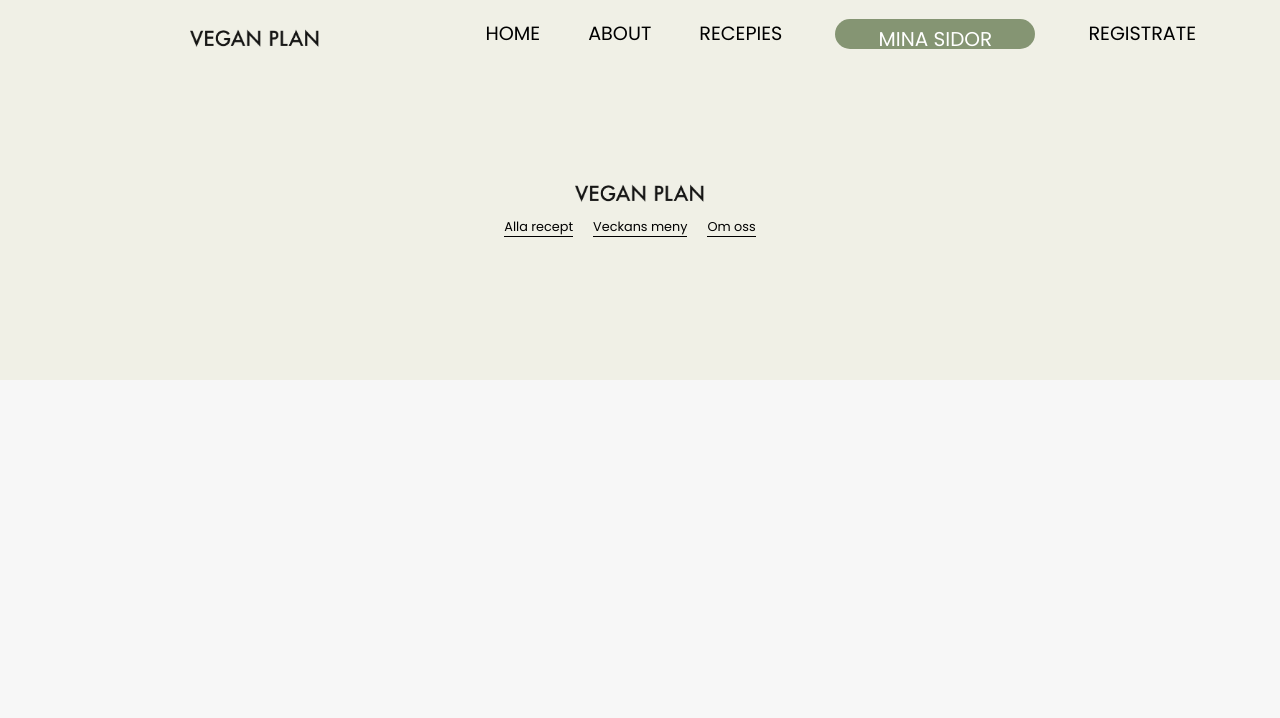
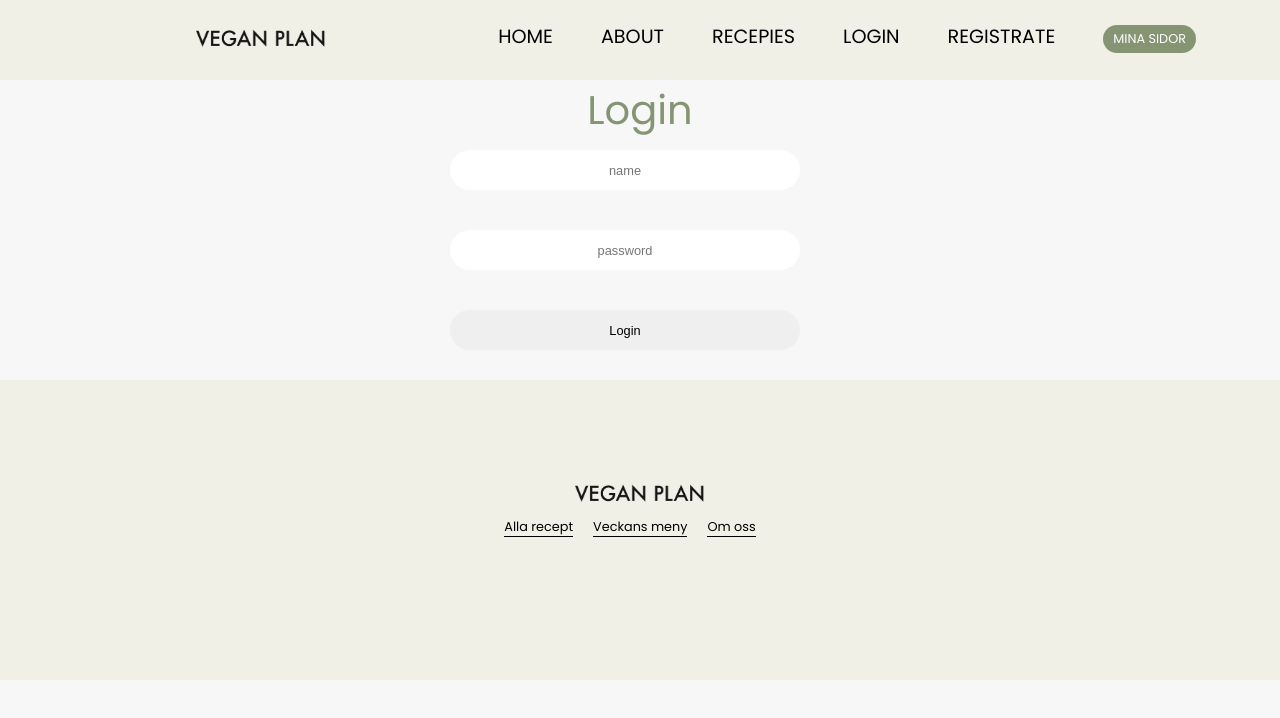
Before and after one commit to rebecka-oscarsson/vegan-plan, a React (Create React App) app: page /login in a window 1280 px wide. Shown: the top 718 px of the page. Built offline with nearby package versions, Linux system fonts and the light colour scheme; no server answers; data requests are answered from the project's data file.

Commit message:
login page

```diff
--- a/src/App.js
+++ b/src/App.js
@@ -4,8 +4,8 @@ import Navbar from "./components/Navbar";
 import Recipes from "./components/Recipes";
 import Footer from "./components/Footer";
 import Registrate from "./components/Registrate";
+import Login from "./components/Login";
 import Axios from "axios";
-
 
 import AboutUs from "./components/AboutUs";
 import SingleRecipe from "./components/SingleRecipe";
@@ -49,6 +49,12 @@ const App = () => {
     );
   };
 
+  // Post request till db, login
+  const onLogin = (user) => {
+    console.log(user);
+    Axios.post("http://localhost:3002/login", user).then((res) => console.log(res.data))
+  };
+
   return (
     <>
       <Router>
@@ -70,6 +76,7 @@ const App = () => {
             />
             <Route path="/recept/:id" element={<SingleRecipe />} />
             <Route path="/vegansk-mat" element={<AboutUs />} />
+            <Route path="/login" element={<Login onLogin={onLogin} />} />
             <Route
               path="/registrate"
               element={<Registrate onAddNewUser={onAddNewUser} />}
--- /dev/null
+++ b/src/components/Login.jsx
@@ -0,0 +1,40 @@
+import React, { useState } from "react";
+
+const Login = ({onLogin}) => {
+  const [userName, setUserName] = useState("");
+  const [password, setPassword] = useState("");
+
+  const login = (e) => {
+    e.preventDefault();
+
+    const loginUser = {
+      userName: userName,
+      password: password,
+    };
+    onLogin(loginUser);
+
+    setUserName("");
+    setPassword("");
+  };
+
+  return (
+    <div className="registrate_container">
+      <h1> Login </h1>
+      <form onSubmit={login}>
+        <input
+          type="text"
+          placeholder="name"
+          onChange={(e) => setUserName(e.target.value)}
+        />
+        <input
+          type="password"
+          placeholder="password"
+          onChange={(e) => setPassword(e.target.value)}
+        />
+        <input type="submit" value="Login" />
+      </form>
+    </div>
+  );
+};
+
+export default Login;
--- a/src/components/Navbar.jsx
+++ b/src/components/Navbar.jsx
@@ -52,6 +52,29 @@ function NavBar() {
                 recepies
               </NavLink>
             </li>
+
+            <li className="nav-item">
+              <NavLink
+                exact
+                to="/login"
+                activeClassName="active"
+                className="nav-links"
+                onClick={handleClick}
+              >
+                Login
+              </NavLink>
+            </li>
+            <li className="nav-item">
+              <NavLink
+                exact
+                to="/registrate"
+                activeClassName="active"
+                className="nav-links"
+                onClick={handleClick}
+              >
+                registrate
+              </NavLink>
+            </li>
             <li className="nav-item">
               <NavLink
                 exact
@@ -65,17 +88,6 @@ function NavBar() {
               </button>
               </NavLink>
             </li>
-            <li className="nav-item">
-              <NavLink
-                exact
-                to="/registrate"
-                activeClassName="active"
-                className="nav-links"
-                onClick={handleClick}
-              >
-                registrate
-              </NavLink>
-            </li>
           </ul>
           <div className="nav-icon" onClick={handleClick}>
             <i className={click ? "fas fa-times" : "fas fa-bars"}></i>
--- a/src/components/Recipes.jsx
+++ b/src/components/Recipes.jsx
@@ -18,7 +18,7 @@ const Recipes = (props) => {
     );
   } else {
     return (
-      <>
+      <div className="container">
       <Search setRecipes={props.setRecipes}/>
         {props.recipes.map((recipe) => (
           <div
@@ -35,7 +35,7 @@ const Recipes = (props) => {
             <img src={recipe.image} />
           </div>
         ))}
-      </>
+      </div>
     );
   }
 };
--- a/src/index.css
+++ b/src/index.css
@@ -82,9 +82,11 @@ a:visited {
   display: inline-block;
 }
 
-a:hover,
+a:hover{
+  border-bottom: 4px solid var(--color-green);
+}
 a:active {
-  border-bottom: 4px solid var(--color-green);
+  border-bottom: 4px solid var(--color-yellow-light);
 }
 
 .btn-myPage a:hover,
@@ -194,7 +196,7 @@ input {
   margin-right: 30px;
   margin-bottom: 30px;
   margin-top: 10px;
-  font-size:0.8rem;
+  font-size: 0.8rem;
 }
 
 select {
@@ -203,7 +205,7 @@ select {
   border-radius: 20px;
   height: 40px;
   width: 200px;
-  font-size:0.8rem;
+  font-size: 0.8rem;
   margin-top: 10px;
 }
 
@@ -228,7 +230,7 @@ input.btn-filter + label {
   background: var(--color-grey);
   color: black;
   padding: 10px 20px;
-  font-size:0.8rem;
+  font-size: 0.8rem;
   cursor: pointer;
   border-radius: 22px;
   margin-left: 20px;
@@ -241,7 +243,6 @@ input.btn-filter:checked + label {
   color: black;
   background: var(--color-yellow);
 }
-
 
 /* FOOTER  */
 
@@ -262,7 +263,6 @@ footer {
   display: block;
   list-style-type: disc;
 }
-
 
 /**** navbar *****/
 .navbar {
@@ -287,7 +287,7 @@ footer {
 }
 
 .nav-logo {
-  color:  #859573;
+  color: #859573;
   align-items: center;
   margin-left: 20px;
   cursor: pointer;
@@ -328,8 +328,6 @@ footer {
   transition: width 0.7s ease, background-color 0.5s ease;
 }
 
-
-
 .nav-icon {
   display: none;
 }
@@ -348,7 +346,7 @@ footer {
   }
 
   .nav-menu.active {
-    background: #1f5156;
+    background: #859573;
     left: 0px;
     opacity: 1;
     transition: all 0.5s ease;
@@ -376,7 +374,6 @@ footer {
   }
 }
 
-
 /***** login compinent ****/
 .registrate_container,
 form {
@@ -387,7 +384,7 @@ form {
   align-items: center;
 }
 
-input,
+input >
 button {
   width: 200px;
   height: 30px;
```
Also changed, not shown: 1 other file (tests, documents, lock files or other folders).
